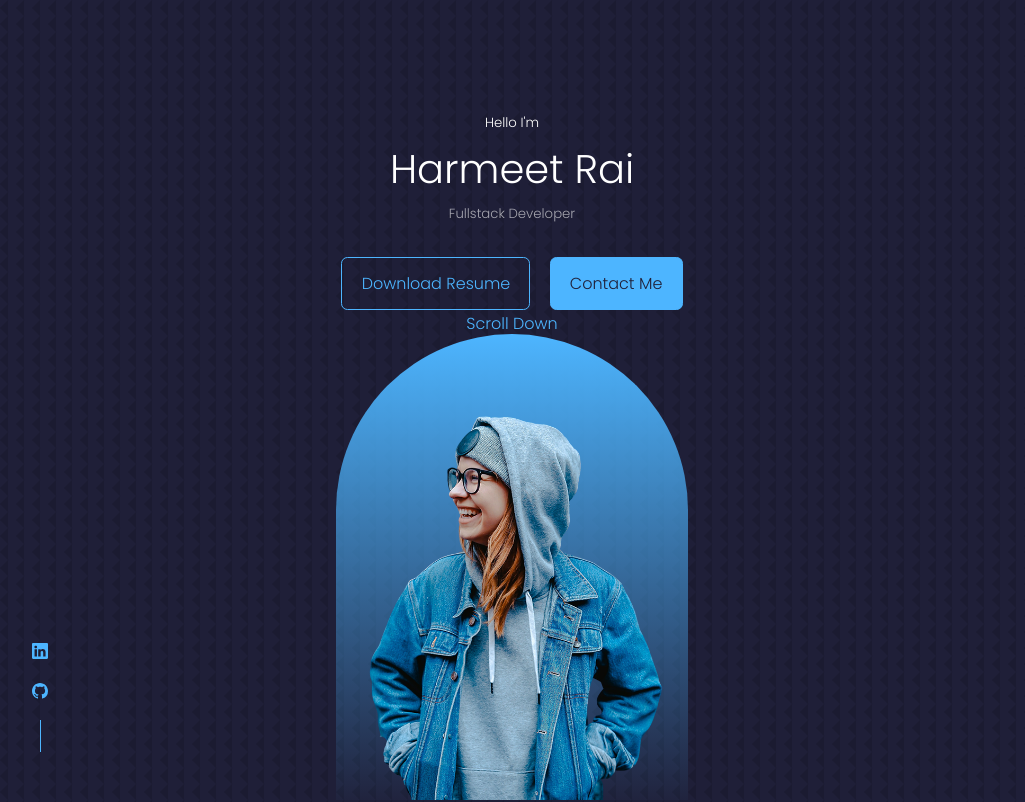
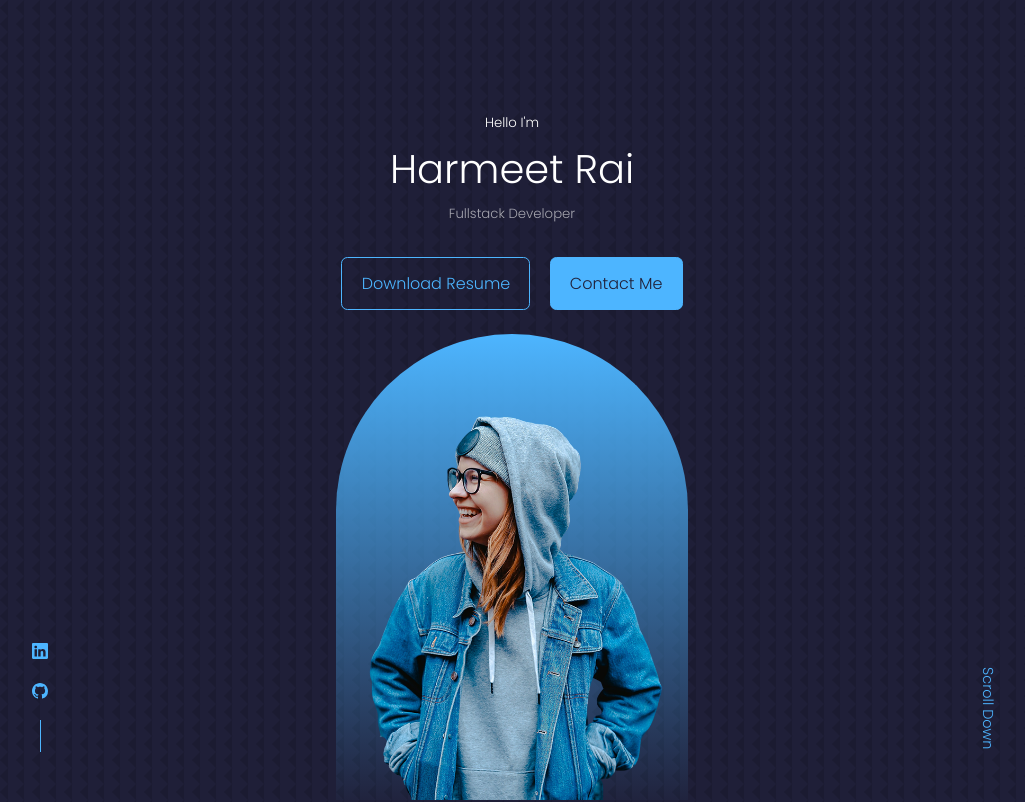
Before and after one commit to Harmeetrai/personal-website, a React (Create React App) app in the folder react-portfolio-website/: page / in a window 1280 px wide. Shown: the top 802 px of the page, without its empty margins (128-1153 px from the left). Built offline with nearby package versions, Linux system fonts and the light colour scheme.

Commit message:
update header component

```diff
--- a/react-portfolio-website/src/components/header/header.css
+++ b/react-portfolio-website/src/components/header/header.css
@@ -49,4 +49,31 @@ header {
     padding: 5rem 1.5rem 1.5rem 1.5rem;
 }
 
-/*scroll down 1:03.29*/
+/*scroll down*/
+.scroll__down {
+    position: absolute;
+    right: -2.3rem;
+    bottom: 5rem;
+    transform: rotate(90deg);
+    font-weight: 200;
+    font-size: 0.9rem;
+}
+
+/* Media Queries */
+@media (max-width: 1024px) {
+    header {
+        height: 68vh;
+    }
+
+}
+
+/* Media Queries Small Device*/
+@media (max-width: 600px) {
+    header {
+        height: 100vh;
+    }
+
+    .header__socials, .scroll__down{
+        display: none;
+    }
+}
```
